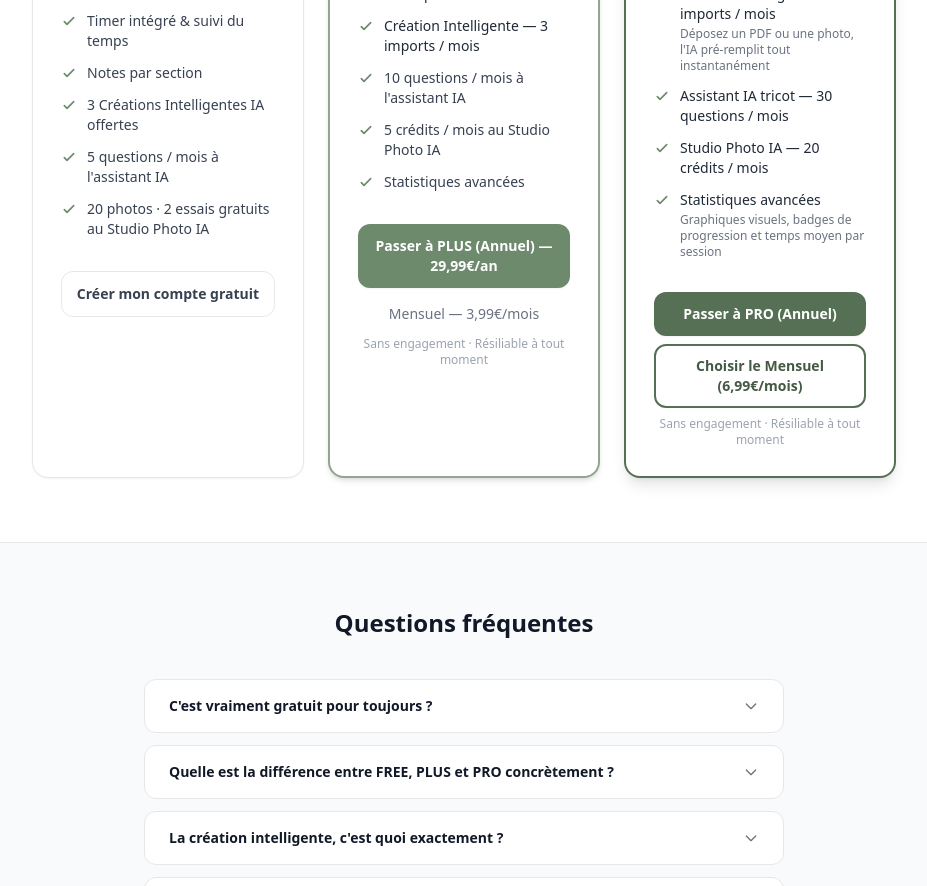
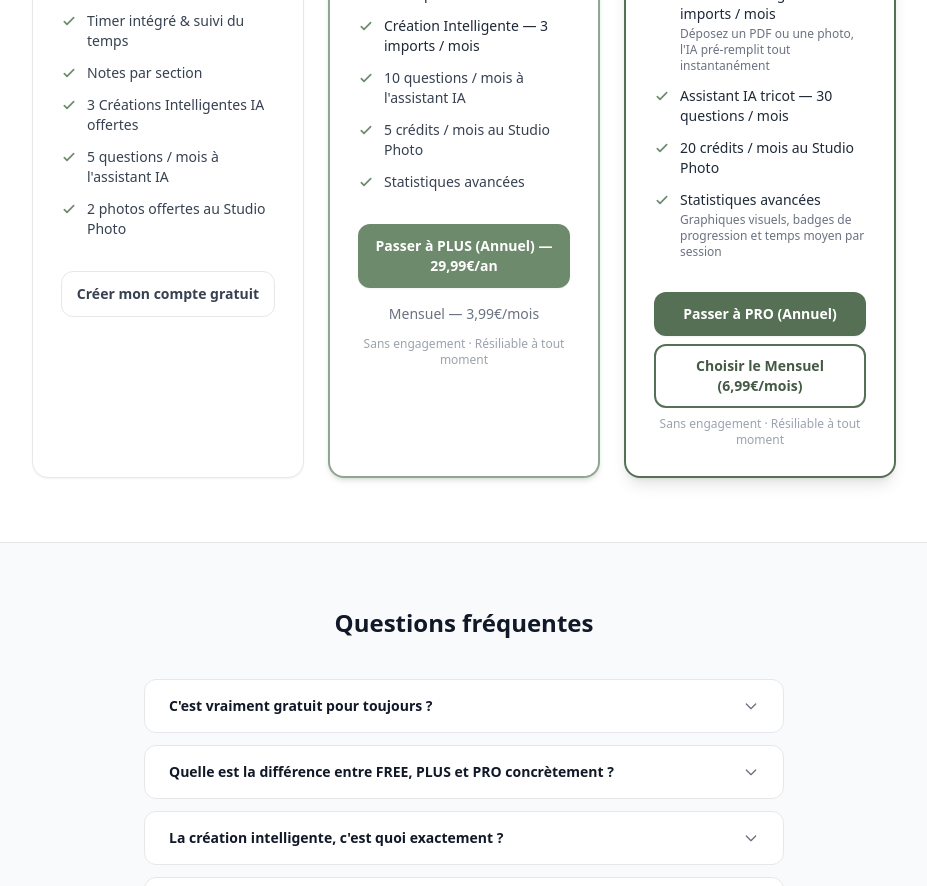
Before and after one commit to Nathalie57/yarnflow, a React (Vite) app in the folder frontend/: page / in a window 1280 px wide. Shown: the part 4340-5226 px from the top of the page, without its empty margins (176-1103 px from the left). Built offline with nearby package versions, Linux system fonts and the light colour scheme.

Commit message:
fix: harmonise les libellés Studio Photo sur Landing et Subscription
- FREE : "2 photos offertes au Studio Photo" (supprime la mention confuse "20 photos")
- PLUS et PRO : format uniforme "X crédits / mois au Studio Photo"
- Suppression du suffixe "IA" sur tous les plans

```diff
--- a/frontend/src/pages/Landing.jsx
+++ b/frontend/src/pages/Landing.jsx
@@ -409,7 +409,7 @@ const Landing = () => {
                 </li>
                 <li className="flex items-start gap-2.5 text-sm text-gray-700">
                   <svg xmlns="http://www.w3.org/2000/svg" className="h-4 w-4 text-primary-500 flex-shrink-0 mt-0.5" fill="none" viewBox="0 0 24 24" stroke="currentColor" strokeWidth={2.5}><path strokeLinecap="round" strokeLinejoin="round" d="M5 13l4 4L19 7" /></svg>
-                  20 photos · 2 essais gratuits au Studio Photo IA
+                  2 photos offertes au Studio Photo
                 </li>
               </ul>
               <Link to="/register" className="block w-full text-center border border-gray-200 hover:bg-gray-50 text-gray-700 font-semibold py-3 rounded-xl transition text-sm">
@@ -452,7 +452,7 @@ const Landing = () => {
                 </li>
                 <li className="flex items-start gap-2.5 text-sm text-gray-700">
                   <svg xmlns="http://www.w3.org/2000/svg" className="h-4 w-4 text-primary-500 flex-shrink-0 mt-0.5" fill="none" viewBox="0 0 24 24" stroke="currentColor" strokeWidth={2.5}><path strokeLinecap="round" strokeLinejoin="round" d="M5 13l4 4L19 7" /></svg>
-                  <span>5 crédits / mois au Studio Photo IA</span>
+                  <span>5 crédits / mois au Studio Photo</span>
                 </li>
                 <li className="flex items-start gap-2.5 text-sm text-gray-700">
                   <svg xmlns="http://www.w3.org/2000/svg" className="h-4 w-4 text-primary-500 flex-shrink-0 mt-0.5" fill="none" viewBox="0 0 24 24" stroke="currentColor" strokeWidth={2.5}><path strokeLinecap="round" strokeLinejoin="round" d="M5 13l4 4L19 7" /></svg>
@@ -509,7 +509,7 @@ const Landing = () => {
                 </li>
                 <li className="flex items-start gap-2.5 text-sm text-gray-700">
                   <svg xmlns="http://www.w3.org/2000/svg" className="h-4 w-4 text-primary-500 flex-shrink-0 mt-0.5" fill="none" viewBox="0 0 24 24" stroke="currentColor" strokeWidth={2.5}><path strokeLinecap="round" strokeLinejoin="round" d="M5 13l4 4L19 7" /></svg>
-                  <span><span className="font-medium text-gray-800">Studio Photo IA — 20 crédits / mois</span></span>
+                  <span><span className="font-medium text-gray-800">20 crédits / mois au Studio Photo</span></span>
                 </li>
                 <li className="flex items-start gap-2.5 text-sm text-gray-700">
                   <svg xmlns="http://www.w3.org/2000/svg" className="h-4 w-4 text-primary-500 flex-shrink-0 mt-0.5" fill="none" viewBox="0 0 24 24" stroke="currentColor" strokeWidth={2.5}><path strokeLinecap="round" strokeLinejoin="round" d="M5 13l4 4L19 7" /></svg>
--- a/frontend/src/pages/Subscription.jsx
+++ b/frontend/src/pages/Subscription.jsx
@@ -298,7 +298,7 @@ const Subscription = () => {
             <li className="flex items-start gap-2"><Check /><span>Notes par section</span></li>
             <li className="flex items-start gap-2"><Check /><span>3 Créations IA offertes</span></li>
             <li className="flex items-start gap-2"><Check /><span>5 questions IA / mois</span></li>
-            <li className="flex items-start gap-2"><Check /><span>20 photos · 2 essais gratuits Studio Photo IA</span></li>
+            <li className="flex items-start gap-2"><Check /><span>2 photos offertes au Studio Photo</span></li>
           </ul>
 
           <button disabled className="w-full py-2.5 rounded-xl border border-gray-200 text-gray-400 text-sm font-semibold cursor-not-allowed">
@@ -330,7 +330,7 @@ const Subscription = () => {
             <li className="flex items-start gap-2"><Check className="text-primary-500" /><span><span className="font-medium">Stock — 15 références</span></span></li>
             <li className="flex items-start gap-2"><Check className="text-primary-500" /><span><span className="font-medium">3 Créations IA / mois</span></span></li>
             <li className="flex items-start gap-2"><Check className="text-primary-500" /><span>10 questions IA / mois</span></li>
-            <li className="flex items-start gap-2"><Check className="text-primary-500" /><span>5 crédits Studio Photo / mois</span></li>
+            <li className="flex items-start gap-2"><Check className="text-primary-500" /><span>5 crédits / mois au Studio Photo</span></li>
             <li className="flex items-start gap-2"><Check className="text-primary-500" /><span>Statistiques avancées</span></li>
           </ul>
 
@@ -395,7 +395,7 @@ const Subscription = () => {
             <li className="flex items-start gap-2"><Check className="text-primary-600" /><span><span className="font-medium">Stock illimité</span></span></li>
             <li className="flex items-start gap-2"><Check className="text-primary-600" /><span><span className="font-medium">15 Créations IA / mois</span></span></li>
             <li className="flex items-start gap-2"><Check className="text-primary-600" /><span><span className="font-medium">30 questions IA / mois</span></span></li>
-            <li className="flex items-start gap-2"><Check className="text-primary-600" /><span><span className="font-medium">20 crédits Studio Photo / mois</span></span></li>
+            <li className="flex items-start gap-2"><Check className="text-primary-600" /><span><span className="font-medium">20 crédits / mois au Studio Photo</span></span></li>
             <li className="flex items-start gap-2"><Check className="text-primary-600" /><span>Statistiques avancées</span></li>
           </ul>
 
```
